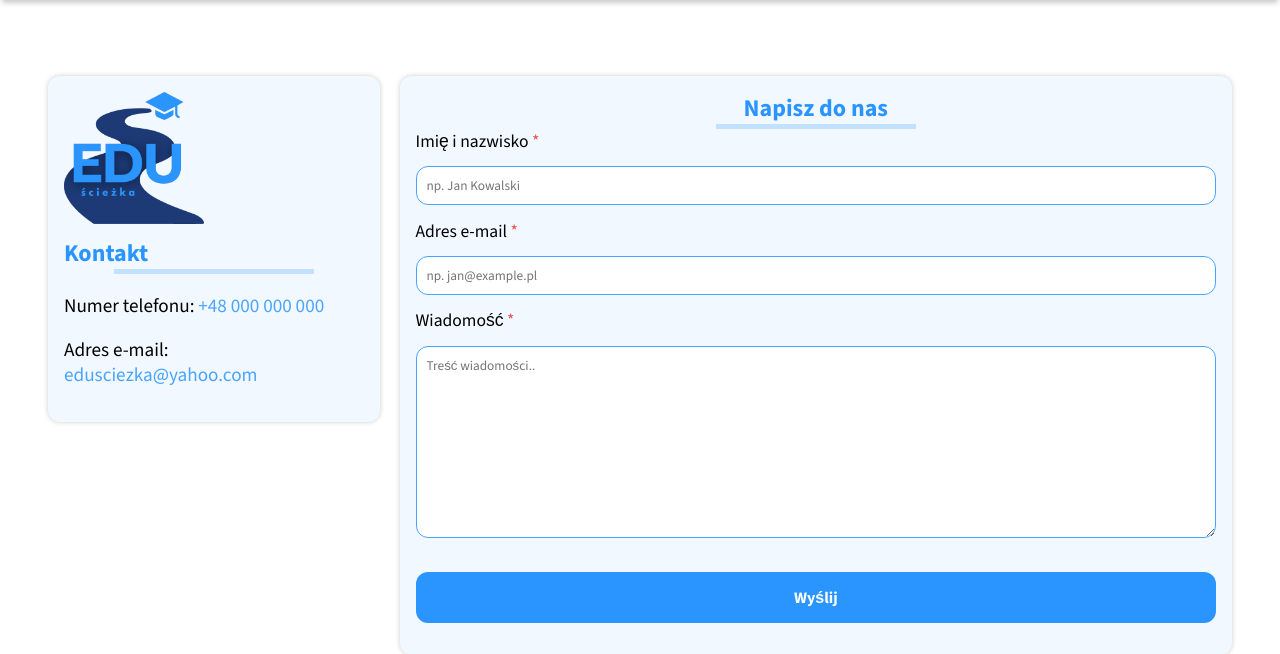
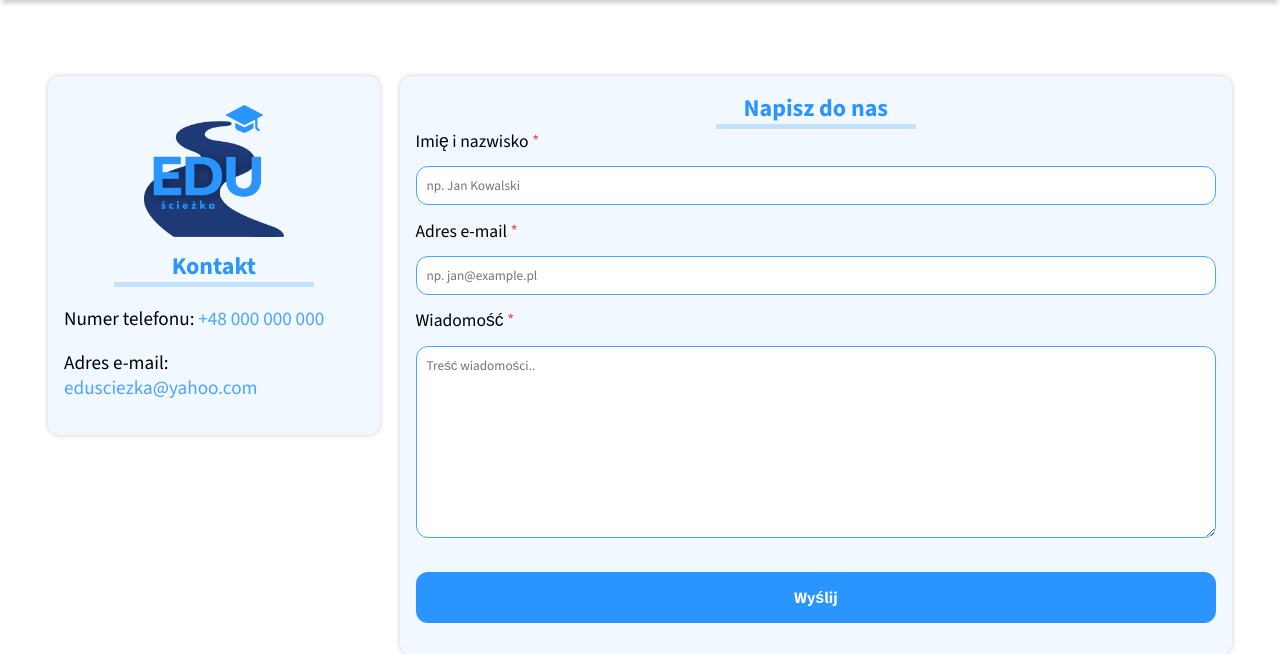
Before and after one commit to NikolosPl/EduSciezka, a PHP site: page /public/template/kontakt.php in a window 1280 px wide. Shown: the part 84-738 px from the top of the page. Run offline with PHP 8.4, Linux system fonts and the light colour scheme.

Commit message:
Przesunięto logo w kontakcie

```diff
--- a/public/style/kontakt-style.css
+++ b/public/style/kontakt-style.css
@@ -31,12 +31,12 @@
 .contact-logo {
   display: block;
   width: min(140px, 55%);
-  margin: 0 0 0.8em;
+  margin: 0.8rem auto;
 }
 
 .contact-info-left h2 {
   color: var(--primary);
-  text-align: left;
+  text-align: center;
 }
 
 .contact-info-left p {
```
Also changed, not shown: public/img/prototyp-zdjecia.png (added).
